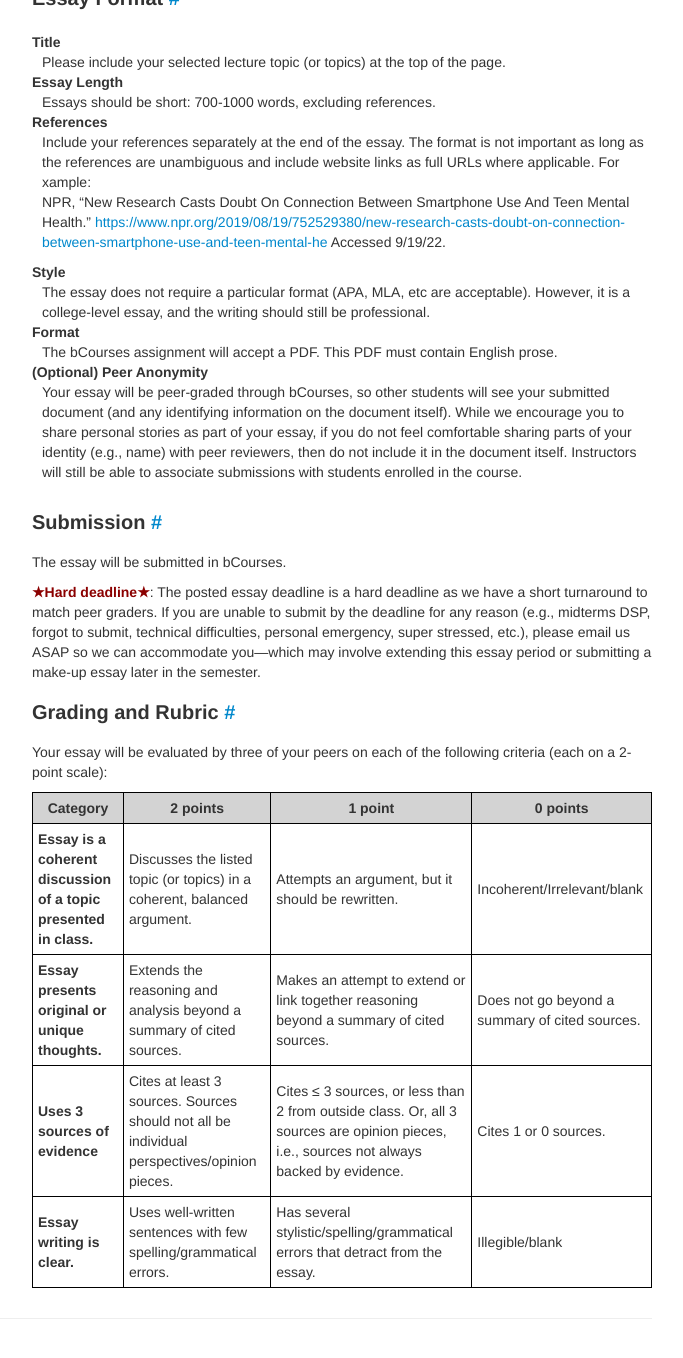
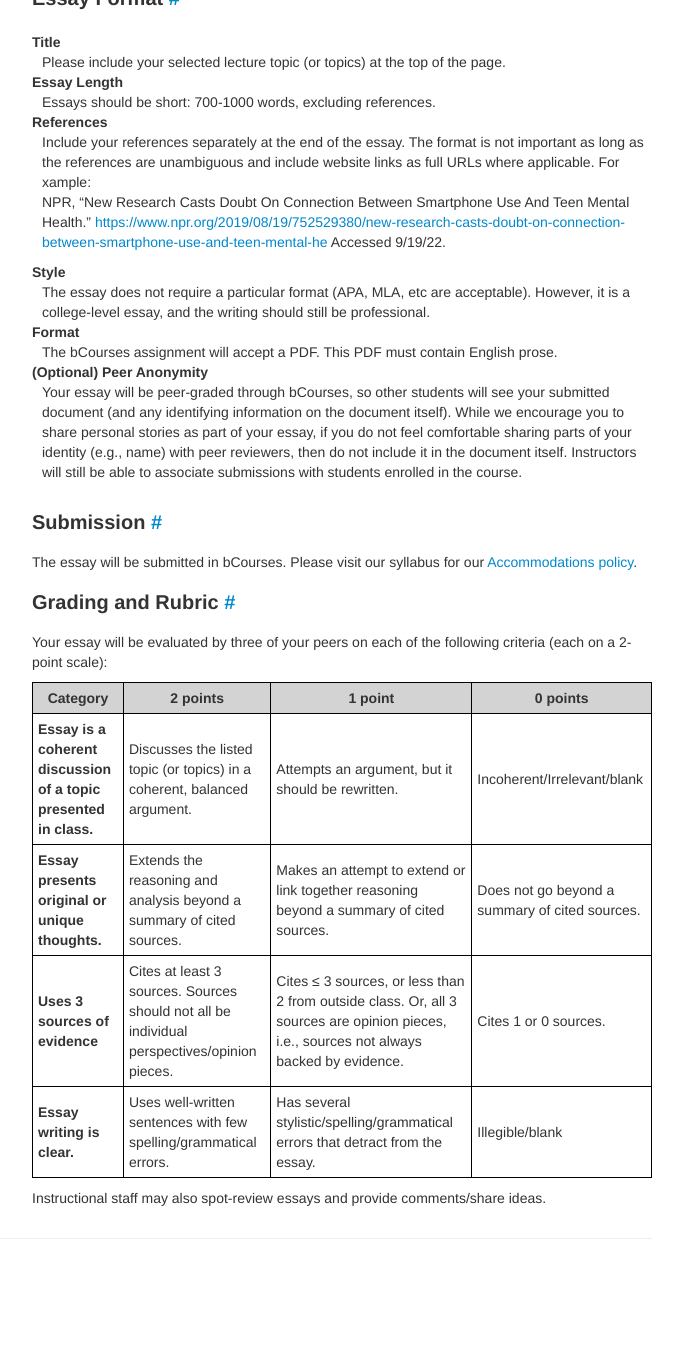
Before and after one commit to Berkeley-CS195/sp23, a Jekyll site: the page built from assignments/essay1.md, in a window 1280 px wide and 1400 px high, scrolled down 2202 px. Shown: the top 1358 px of the window, without its empty margins (458-1141 px from the left). Built offline with Jekyll 4.4.1, drawn with Linux system fonts in a browser that asks for light colours; after the commit the page ends 3522 px from its top, so only the background shows below that; some of the changed text lies outside the part shown.

Commit message:
Essay 1 edits, Lecture 05

```diff
--- a/assignments/essay1.md
+++ b/assignments/essay1.md
@@ -46,7 +46,7 @@ Answer the following questions and submit in [bCourses][proposal]:
     - Social Connection and Time Well-Spent
     - Privacy
     - Software Risks
-    - Framing Society: Capitalism
+    - Capitalism and Silicon Valley
 2. Come up with a title that describes your essay. This doesn't need to be your
    final title.
 3. Please include at least one class reading / source that you are starting
@@ -79,7 +79,7 @@ Emerging Technology
 : Discuss an emerging technology. What are its social implications on your
   chosen topic? How does this new technology affect your chosen lecture topic?
 
-The goal is for you to explore a topic that you find interesting.
+The goal is for you to branch from the lecture ideas to explore a topic that you find interesting.
 If you’re not sure if something would be a good fit, please do ask us!
 
 For example (you may not use this):
@@ -173,14 +173,7 @@ Format
 
 ## Submission
 
-The essay will be submitted in bCourses.
-
-**Hard deadline**: The posted essay deadline is a hard deadline as we have a
-short turnaround to match peer graders. If you are unable to submit by the
-deadline for any reason (e.g., midterms DSP, forgot to submit, technical
-difficulties, personal emergency, super stressed, etc.), please email us ASAP
-so we can accommodate you—which may involve extending this essay period or
-submitting a make-up essay later in the semester.
+The essay will be submitted in bCourses. Please visit our syllabus for our [Accommodations policy](../about.html#accommodations).
 
 ## Grading and Rubric
 
@@ -194,3 +187,5 @@ criteria (each on a 2-point scale):
 | Essay presents original or unique thoughts. | Extends the reasoning and analysis beyond a summary of cited sources. | Makes an attempt to extend or link together reasoning beyond a summary of cited sources. | Does not go beyond a summary of cited sources. |
 | Uses 3 sources of evidence | Cites at least 3 sources. Sources should not all be individual perspectives/opinion pieces. | Cites ≤ 3 sources, or less than 2 from outside class. Or, all 3 sources are opinion pieces, i.e., sources not always backed by evidence. | Cites 1 or 0 sources. |
 | Essay writing is clear. | Uses well-written sentences with few spelling/grammatical errors. | Has several stylistic/spelling/grammatical errors that detract from the essay. | Illegible/blank |
+
+Instructional staff may also spot-review essays and provide comments/share ideas.
```
Also changed, not shown: assignments.md (+2 -2 lines), collections/_cs195_readings/lecture05.md (+7 -3 lines).
